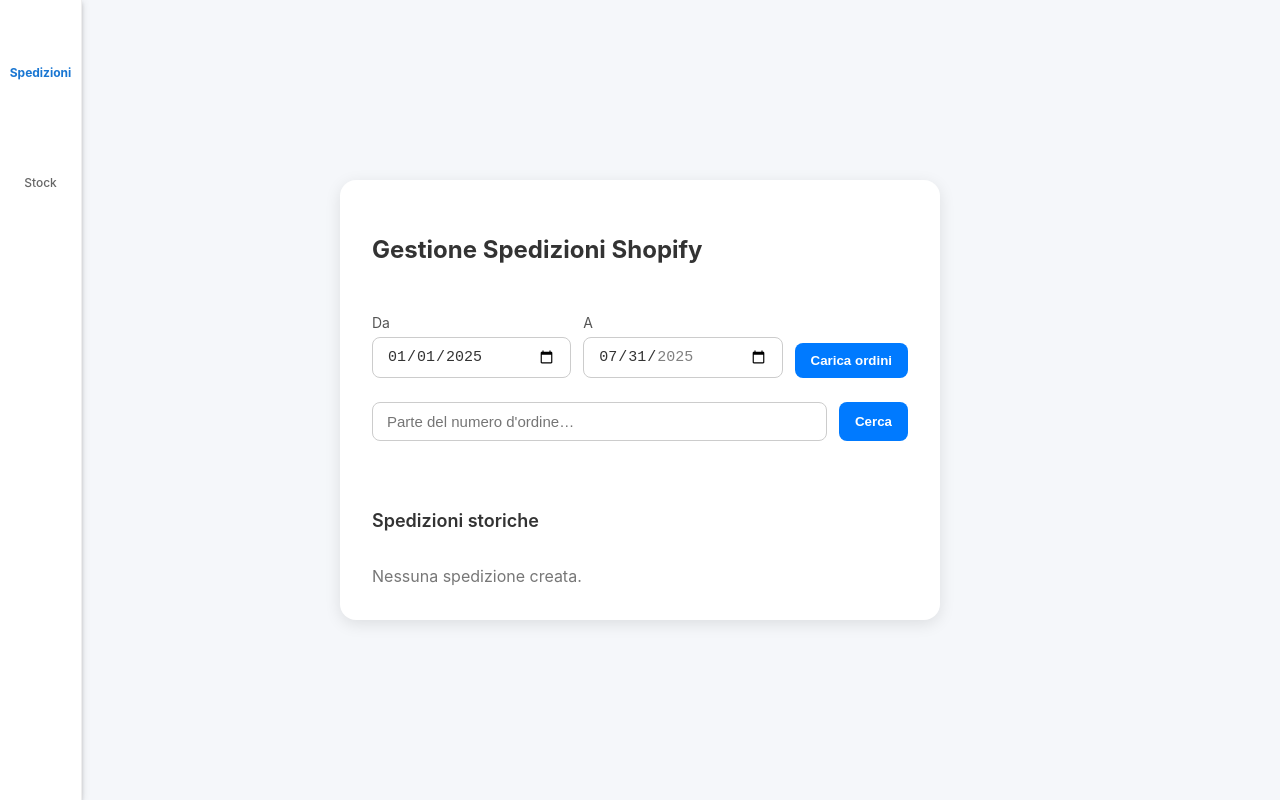
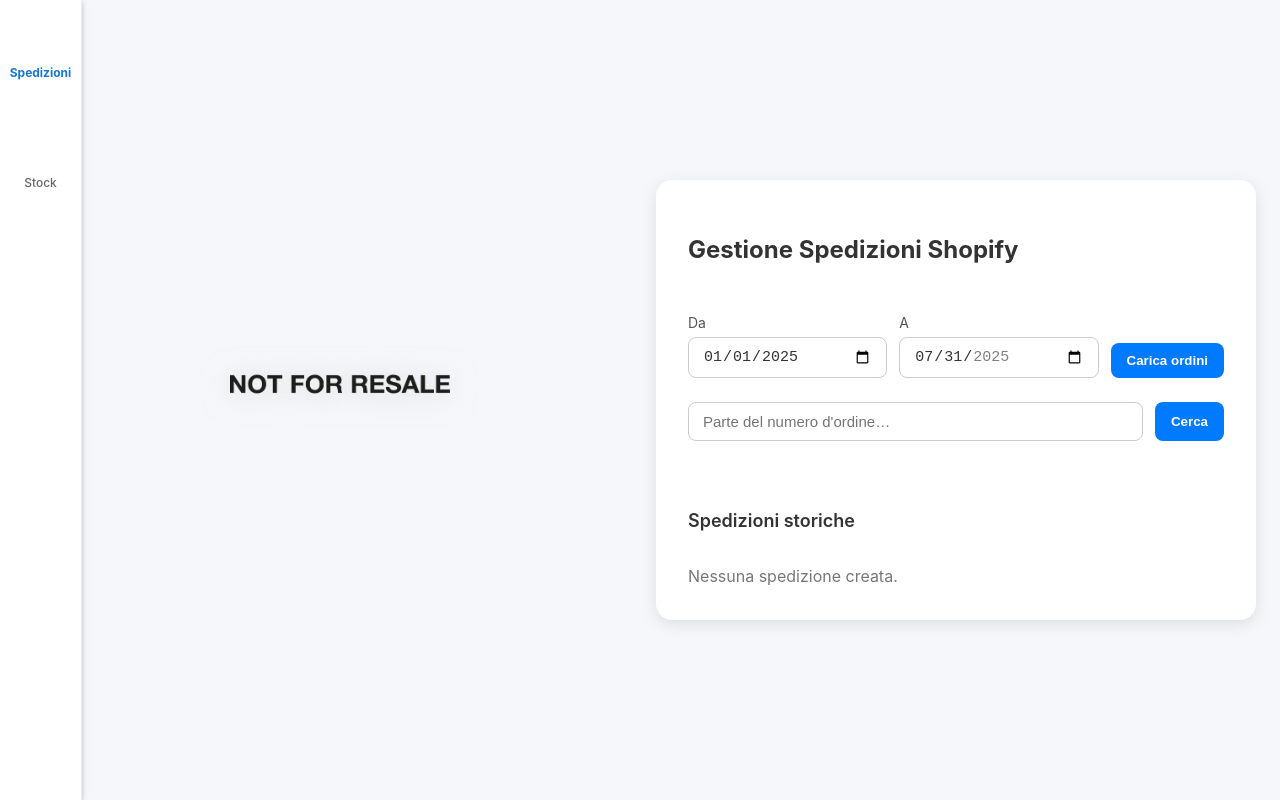
Before and after one commit to mirkogalizia/spediamopro, a Next.js app: page / in a window 1280 px wide. Built offline with nearby package versions, Linux system fonts and the light colour scheme; some icons are missing.

Commit message:
modifica

```diff
--- a/app/page.js
+++ b/app/page.js
@@ -1,5 +1,6 @@
 'use client';
 import { useState, useEffect } from "react";
+import Image from "next/image";
 
 // Rimuove gli accenti da una stringa
 function removeAccents(str) {
@@ -298,6 +299,29 @@ export default function Page() {
 
   return (
     <div style={containerStyle}>
+      {/* --- LOGO GRANDE IN ALTO --- */}
+      <div style={{
+        width: "100%",
+        display: "flex",
+        flexDirection: "column",
+        alignItems: "center",
+        marginBottom: 32,
+      }}>
+        <Image
+          src="/logo.png"
+          alt="Logo"
+          width={220}
+          height={90}
+          style={{
+            width: "220px",
+            height: "auto",
+            objectFit: "contain",
+            filter: "drop-shadow(0 2px 14px #bbb8)"
+          }}
+          priority
+        />
+      </div>
+
       <div style={cardStyle}>
         <h2 style={headerStyle}>Gestione Spedizioni Shopify</h2>
 
```
Also changed, not shown: public/logo.png (added).
